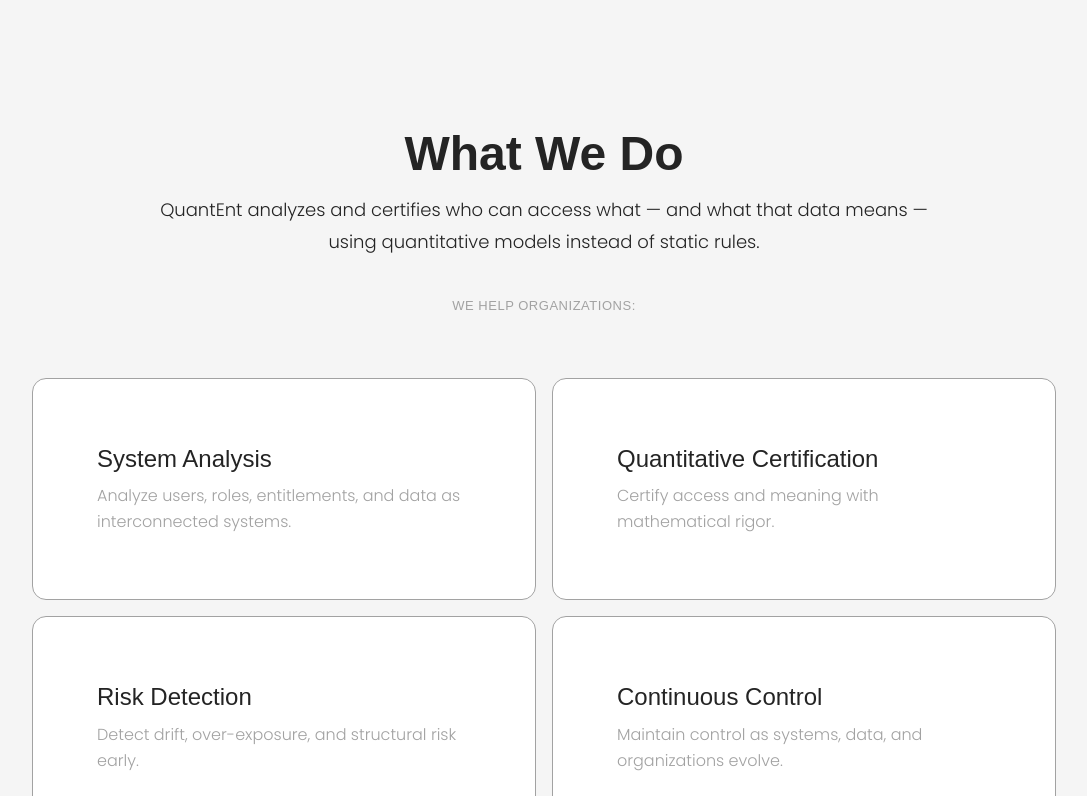
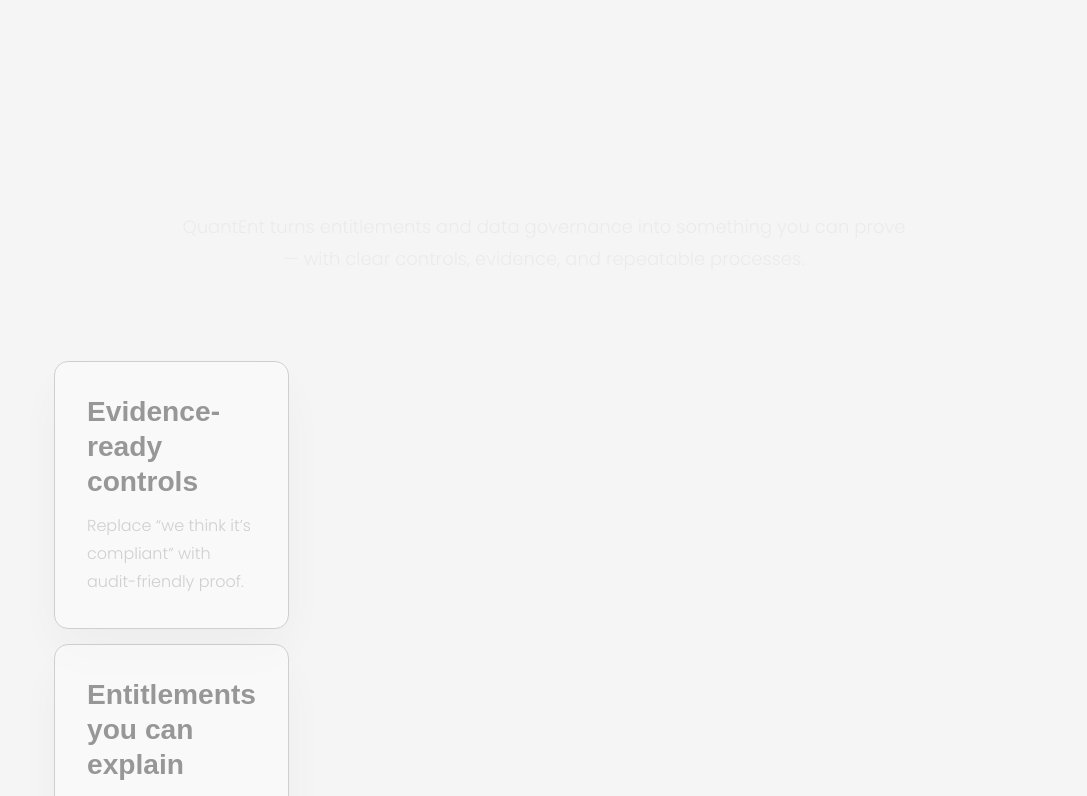
Before and after one commit to quantent-web/quantent-web, a Next.js app: page / in a window 1280 px wide. Shown: the part 844-1640 px from the top of the page, without its empty margins (96-1183 px from the left). Built offline with nearby package versions, Linux system fonts and the light colour scheme; a web font is replaced by a local one.

Commit message:
Add experimental GSAP trio section under hero

```diff
--- /dev/null
+++ b/app/components/sections/ExperimentTrioSection.tsx
@@ -0,0 +1,272 @@
+'use client';
+
+import { useEffect, useMemo, useRef } from 'react';
+import type { ReactNode, RefObject } from 'react';
+import { gsap } from 'gsap';
+import { ScrollTrigger } from 'gsap/ScrollTrigger';
+
+type ScrollContainerRef = RefObject<HTMLElement | null>;
+
+type ExperimentTrioSectionProps = {
+  scrollContainerRef?: ScrollContainerRef;
+  id?: string;
+};
+
+let isScrollTriggerRegistered = false;
+
+const ensureScrollTrigger = () => {
+  if (!isScrollTriggerRegistered) {
+    gsap.registerPlugin(ScrollTrigger);
+    isScrollTriggerRegistered = true;
+  }
+};
+
+const resolveScroller = (scrollContainerRef?: ScrollContainerRef) =>
+  scrollContainerRef?.current ?? window;
+
+export default function ExperimentTrioSection({
+  scrollContainerRef,
+  id = 'experiment-trio',
+}: ExperimentTrioSectionProps) {
+  return (
+    <section id={id} className="section experiment-trio" aria-label="Experimental scroll section">
+      <div className="experiment-trio__inner">
+        <ScrollFloat scrollContainerRef={scrollContainerRef}>
+          Make governance feel measurable.
+        </ScrollFloat>
+
+        <ScrollReveal scrollContainerRef={scrollContainerRef}>
+          QuantEnt turns entitlements and data governance into something you can prove — with
+          clear controls, evidence, and repeatable processes.
+        </ScrollReveal>
+
+        <ScrollStack scrollContainerRef={scrollContainerRef}>
+          <ScrollStackItem>
+            <h3>Evidence-ready controls</h3>
+            <p>Replace “we think it’s compliant” with audit-friendly proof.</p>
+          </ScrollStackItem>
+
+          <ScrollStackItem>
+            <h3>Entitlements you can explain</h3>
+            <p>Map access decisions to policy and ownership.</p>
+          </ScrollStackItem>
+
+          <ScrollStackItem>
+            <h3>Operational clarity</h3>
+            <p>Make governance visible and measurable.</p>
+          </ScrollStackItem>
+        </ScrollStack>
+      </div>
+    </section>
+  );
+}
+
+function ScrollFloat({
+  children,
+  scrollContainerRef,
+}: {
+  children: ReactNode;
+  scrollContainerRef?: ScrollContainerRef;
+}) {
+  const headingRef = useRef<HTMLHeadingElement>(null);
+
+  const splitText = useMemo(() => {
+    const text = typeof children === 'string' ? children : '';
+    return text.split('').map((char, index) => (
+      <span className="experiment-char" key={`${char}-${index}`}>
+        {char === ' ' ? '\u00A0' : char}
+      </span>
+    ));
+  }, [children]);
+
+  useEffect(() => {
+    const heading = headingRef.current;
+    if (!heading) return;
+
+    ensureScrollTrigger();
+    const scroller = resolveScroller(scrollContainerRef);
+
+    const ctx = gsap.context(() => {
+      gsap.fromTo(
+        heading.querySelectorAll('.experiment-char'),
+        { opacity: 0, yPercent: 120 },
+        {
+          opacity: 1,
+          yPercent: 0,
+          ease: 'none',
+          stagger: 0.025,
+          scrollTrigger: {
+            trigger: heading,
+            scroller,
+            start: 'top 78%',
+            end: 'bottom 45%',
+            scrub: true,
+          },
+        }
+      );
+    }, heading);
+
+    return () => {
+      ctx.revert();
+    };
+  }, [scrollContainerRef]);
+
+  return (
+    <h2 ref={headingRef} className="experiment-trio__title">
+      {splitText}
+    </h2>
+  );
+}
+
+function ScrollReveal({
+  children,
+  scrollContainerRef,
+}: {
+  children: ReactNode;
+  scrollContainerRef?: ScrollContainerRef;
+}) {
+  const containerRef = useRef<HTMLDivElement>(null);
+
+  const splitText = useMemo(() => {
+    const text = typeof children === 'string' ? children : '';
+    return text.split(/(\s+)/).map((word, index) =>
+      /^\s+$/.test(word) ? (
+        word
+      ) : (
+        <span className="experiment-word" key={`${word}-${index}`}>
+          {word}
+        </span>
+      )
+    );
+  }, [children]);
+
+  useEffect(() => {
+    const container = containerRef.current;
+    if (!container) return;
+
+    ensureScrollTrigger();
+    const scroller = resolveScroller(scrollContainerRef);
+
+    const ctx = gsap.context(() => {
+      gsap.fromTo(
+        container.querySelectorAll('.experiment-word'),
+        { opacity: 0.12 },
+        {
+          opacity: 1,
+          ease: 'none',
+          stagger: 0.05,
+          scrollTrigger: {
+            trigger: container,
+            scroller,
+            start: 'top 86%',
+            end: 'bottom 52%',
+            scrub: true,
+          },
+        }
+      );
+    }, container);
+
+    return () => {
+      ctx.revert();
+    };
+  }, [scrollContainerRef]);
+
+  return (
+    <div ref={containerRef} className="experiment-trio__description">
+      <p>{splitText}</p>
+    </div>
+  );
+}
+
+function ScrollStackItem({ children }: { children: ReactNode }) {
+  return <article className="experiment-card">{children}</article>;
+}
+
+function ScrollStack({
+  children,
+  scrollContainerRef,
+}: {
+  children: ReactNode;
+  scrollContainerRef?: ScrollContainerRef;
+}) {
+  const rootRef = useRef<HTMLDivElement>(null);
+
+  useEffect(() => {
+    const root = rootRef.current;
+    if (!root) return;
+
+    ensureScrollTrigger();
+
+    const cards = Array.from(root.querySelectorAll<HTMLElement>('.experiment-card'));
+    const scroller = resolveScroller(scrollContainerRef);
+    const isWindowScroller = scroller === window;
+
+    const getScrollTop = () =>
+      isWindowScroller ? window.scrollY : (scroller as HTMLElement).scrollTop;
+
+    const getElementTop = (el: HTMLElement) => {
+      if (isWindowScroller) {
+        return el.getBoundingClientRect().top + window.scrollY;
+      }
+
+      const scrollerRect = (scroller as HTMLElement).getBoundingClientRect();
+      const elementRect = el.getBoundingClientRect();
+      return elementRect.top - scrollerRect.top + (scroller as HTMLElement).scrollTop;
+    };
+
+    let rafId: number | null = null;
+    let ticking = false;
+
+    const update = () => {
+      ticking = false;
+      const scrollTop = getScrollTop();
+      const rootTop = getElementTop(root);
+      const rootProgress = Math.max(0, scrollTop - rootTop);
+
+      cards.forEach((card, index) => {
+        const step = 140;
+        const cardProgress = Math.min(1, Math.max(0, (rootProgress - index * step) / step));
+        const lift = (1 - cardProgress) * 42;
+        const scale = 1 - Math.max(0, cards.length - index - 1) * 0.02 * cardProgress;
+
+        card.style.transform = `translate3d(0, ${lift}px, 0) scale(${scale})`;
+        card.style.opacity = `${0.45 + cardProgress * 0.55}`;
+      });
+    };
+
+    const requestTick = () => {
+      if (ticking) return;
+      ticking = true;
+      rafId = window.requestAnimationFrame(update);
+    };
+
+    const onScroll = () => {
+      requestTick();
+    };
+
+    const pinTrigger = ScrollTrigger.create({
+      trigger: root,
+      scroller,
+      start: 'top top+=72',
+      end: () => `+=${cards.length * 280}`,
+      scrub: true,
+      pin: true,
+      invalidateOnRefresh: true,
+      onUpdate: requestTick,
+      onRefresh: requestTick,
+    });
+
+    scroller.addEventListener('scroll', onScroll, { passive: true });
+    requestTick();
+
+    return () => {
+      scroller.removeEventListener('scroll', onScroll);
+      if (rafId !== null) {
+        window.cancelAnimationFrame(rafId);
+      }
+      pinTrigger.kill();
+    };
+  }, [scrollContainerRef]);
+
+  return <div ref={rootRef} className="experiment-trio__stack">{children}</div>;
+}
--- a/app/globals.css
+++ b/app/globals.css
@@ -1626,3 +1626,81 @@ html[data-theme="dark"] body {
     padding-right: var(--space-4);
   }
 }
+
+/* =========================
+   Experiment Trio Section
+========================= */
+.experiment-trio {
+  min-height: min(100svh, calc(100svh - var(--nav-h)));
+}
+
+.experiment-trio__inner {
+  max-width: 980px;
+  margin: 0 auto;
+  display: grid;
+  gap: var(--space-6);
+}
+
+.experiment-trio__title {
+  text-align: center;
+  line-height: 1.1;
+  letter-spacing: -0.02em;
+}
+
+.experiment-char {
+  display: inline-block;
+  will-change: transform, opacity;
+}
+
+.experiment-trio__description {
+  margin: 0 auto;
+  max-width: 74ch;
+  text-align: center;
+  color: var(--color-muted);
+}
+
+.experiment-word {
+  display: inline-block;
+  will-change: opacity;
+}
+
+.experiment-trio__stack {
+  position: relative;
+  display: grid;
+  gap: var(--space-4);
+  padding-top: var(--space-3);
+}
+
+.experiment-card {
+  background: var(--surface);
+  border: 1px solid var(--border);
+  border-radius: var(--radius);
+  padding: var(--space-6);
+  box-shadow: 0 22px 48px rgba(0, 0, 0, 0.08);
+  will-change: transform, opacity;
+}
+
+.experiment-card h3 {
+  font-size: clamp(1.25rem, 2.2vw, 1.8rem);
+}
+
+.experiment-card p {
+  margin-top: var(--space-3);
+  font-size: 1rem;
+  line-height: 1.75;
+  color: var(--color-muted);
+}
+
+@media (max-width: 768px) {
+  .experiment-trio {
+    min-height: auto;
+  }
+
+  .experiment-trio__inner {
+    gap: var(--space-5);
+  }
+
+  .experiment-card {
+    padding: var(--space-5);
+  }
+}
--- a/app/home-page-client.tsx
+++ b/app/home-page-client.tsx
@@ -7,6 +7,7 @@ import DotGrid from './components/DotGrid/DotGrid';
 import BlurText from './components/BlurText/BlurText';
 import DecryptedText from './components/DecryptedText/DecryptedText';
 import MagicBentoGrid from './components/effects/MagicBentoGrid';
+import ExperimentTrioSection from './components/sections/ExperimentTrioSection';
 import Switch from './components/ui/Switch';
 import Footer from './components/footer/Footer';
 import ContactStepperModal from './components/contact/ContactStepperModal';
@@ -432,6 +433,8 @@ export default function Home() {
             </a>
           </div>
         </section>
+
+        <ExperimentTrioSection />
 
         {/* WHAT WE DO */}
         <section id="what-we-do" className="section">
```
